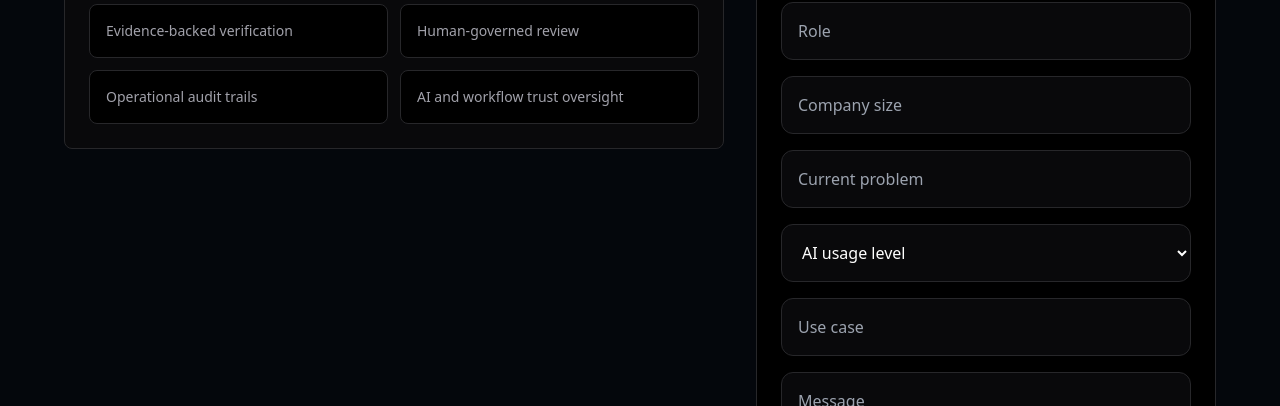
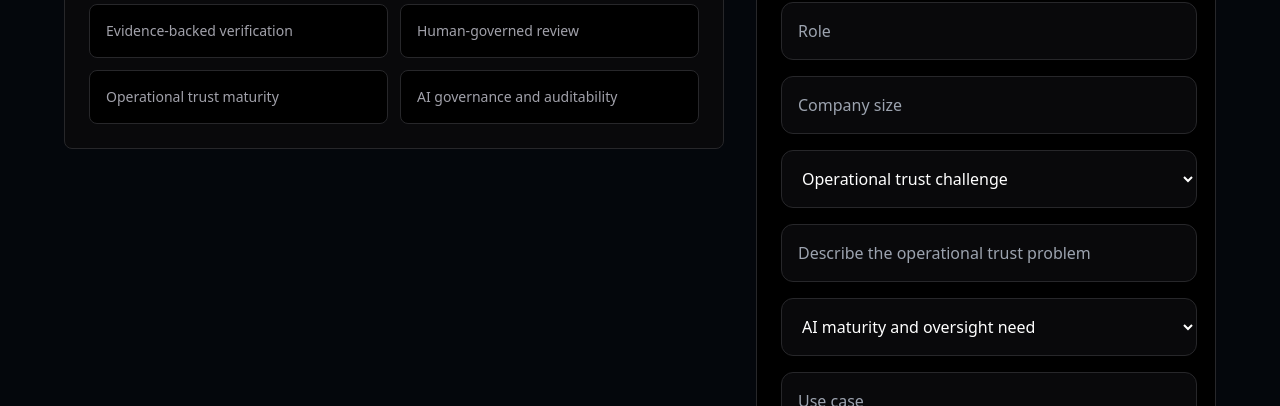
Before and after one commit to emeaexecutive/Cyber-Sentinels-V2, a Next.js app: page /enterprise-access in a window 1280 px wide. Shown: the part 352-758 px from the top of the page. Built offline with nearby package versions, Linux system fonts and the light colour scheme; no server answers.

Commit message:
Upgrade enterprise access intelligence layer

```diff
--- a/app/back-office/page.tsx
+++ b/app/back-office/page.tsx
@@ -1958,6 +1958,10 @@ export default async function BackOfficePage({
                       <p>Role: {request.role ?? "Not provided"}</p>
                       <p>Company size: {request.company_size ?? "Not provided"}</p>
                       <p>AI usage: {request.ai_usage_level ?? "Not provided"}</p>
+                      <p>
+                        Problem category:{" "}
+                        {request.current_problem_category ?? "Not provided"}
+                      </p>
                       <p>Use case: {request.use_case ?? "Not provided"}</p>
                     </div>
                     {request.current_problem ? (
--- a/app/enterprise-access/page.tsx
+++ b/app/enterprise-access/page.tsx
@@ -16,6 +16,7 @@ const enterpriseAccessInsertFields = [
   "company",
   "role",
   "company_size",
+  "current_problem_category",
   "current_problem",
   "ai_usage_level",
   "use_case",
@@ -58,6 +59,32 @@ function buildEnterpriseAccessPayload(
   }, {} as EnterpriseAccessInsertPayload);
 }
 
+function getEnterpriseInterestSignal(problemCategory: string) {
+  const normalizedCategory = problemCategory.toLowerCase();
+
+  if (normalizedCategory.includes("auditability")) {
+    return "auditability_interest_detected";
+  }
+
+  if (
+    normalizedCategory.includes("identity") ||
+    normalizedCategory.includes("permissions")
+  ) {
+    return "ai_identity_interest_detected";
+  }
+
+  if (
+    normalizedCategory.includes("approval") ||
+    normalizedCategory.includes("governance") ||
+    normalizedCategory.includes("oversight") ||
+    normalizedCategory.includes("accountability")
+  ) {
+    return "governance_interest_detected";
+  }
+
+  return "operational_trust_interest_detected";
+}
+
 async function submitEnterpriseAccessRequest(formData: FormData) {
   "use server";
 
@@ -67,6 +94,9 @@ async function submitEnterpriseAccessRequest(formData: FormData) {
     company: String(formData.get("company") ?? "").trim(),
     role: String(formData.get("role") ?? "").trim(),
     company_size: String(formData.get("company_size") ?? "").trim(),
+    current_problem_category: String(
+      formData.get("current_problem_category") ?? ""
+    ).trim(),
     current_problem: String(formData.get("current_problem") ?? "").trim(),
     ai_usage_level: String(formData.get("ai_usage_level") ?? "").trim(),
     use_case: String(formData.get("use_case") ?? "").trim(),
@@ -99,10 +129,18 @@ async function submitEnterpriseAccessRequest(formData: FormData) {
   const { error: interestSignalError } = await supabase.from("interest_signals").insert({
     company: payload.company,
     role: payload.role || null,
-    use_case: payload.use_case || payload.current_problem || null,
+    use_case:
+      payload.use_case || payload.current_problem_category || payload.current_problem || null,
     interest_level: payload.ai_usage_level || "early_access_request",
-    source: "enterprise_access",
-    notes: [payload.current_problem, payload.message].filter(Boolean).join(" / ") || null,
+    source: getEnterpriseInterestSignal(payload.current_problem_category),
+    notes:
+      [
+        payload.current_problem_category,
+        payload.current_problem,
+        payload.message,
+      ]
+        .filter(Boolean)
+        .join(" / ") || null,
   });
 
   if (interestSignalError) {
@@ -138,8 +176,8 @@ export default async function EnterpriseAccessPage({
             {[
               "Evidence-backed verification",
               "Human-governed review",
-              "Operational audit trails",
-              "AI and workflow trust oversight",
+              "Operational trust maturity",
+              "AI governance and auditability",
             ].map((item) => (
               <div
                 key={item}
@@ -197,9 +235,46 @@ export default async function EnterpriseAccessPage({
               placeholder="Company size"
               className="rounded-xl border border-zinc-800 bg-zinc-950 p-4 text-white"
             />
+            <select
+              name="current_problem_category"
+              defaultValue=""
+              className="rounded-xl border border-zinc-800 bg-zinc-950 p-4 text-white"
+            >
+              <option value="" disabled>
+                Operational trust challenge
+              </option>
+              <option value="Lack of AI auditability">
+                Lack of AI auditability
+              </option>
+              <option value="Unclear ownership/accountability">
+                Unclear ownership/accountability
+              </option>
+              <option value="Human approval requirements">
+                Human approval requirements
+              </option>
+              <option value="Workflow governance concerns">
+                Workflow governance concerns
+              </option>
+              <option value="AI identity and permissions">
+                AI identity and permissions
+              </option>
+              <option value="Evidence and provenance tracking">
+                Evidence and provenance tracking
+              </option>
+              <option value="Compliance and operational oversight">
+                Compliance and operational oversight
+              </option>
+              <option value="Trust and verification workflows">
+                Trust and verification workflows
+              </option>
+              <option value="Exploring trust infrastructure">
+                Exploring trust infrastructure
+              </option>
+              <option value="Other">Other</option>
+            </select>
             <input
               name="current_problem"
-              placeholder="Current problem"
+              placeholder="Describe the operational trust problem"
               className="rounded-xl border border-zinc-800 bg-zinc-950 p-4 text-white"
             />
             <select
@@ -208,12 +283,26 @@ export default async function EnterpriseAccessPage({
               className="rounded-xl border border-zinc-800 bg-zinc-950 p-4 text-white"
             >
               <option value="" disabled>
-                AI usage level
+                AI maturity and oversight need
               </option>
-              <option value="exploring">Exploring AI use cases</option>
-              <option value="piloting">Piloting AI workflows</option>
-              <option value="operational">AI is operational today</option>
-              <option value="governance_required">AI governance is required</option>
+              <option value="Exploring AI adoption">
+                Exploring AI adoption
+              </option>
+              <option value="Piloting AI-assisted workflows">
+                Piloting AI-assisted workflows
+              </option>
+              <option value="AI systems are operational internally">
+                AI systems are operational internally
+              </option>
+              <option value="AI agents/workflows require governance">
+                AI agents/workflows require governance
+              </option>
+              <option value="Operational auditability is becoming critical">
+                Operational auditability is becoming critical
+              </option>
+              <option value="Trust and oversight requirements are increasing">
+                Trust and oversight requirements are increasing
+              </option>
             </select>
             <input
               name="use_case"
```
Also changed, not shown: 3 other files (tests, documents, lock files or other folders).
